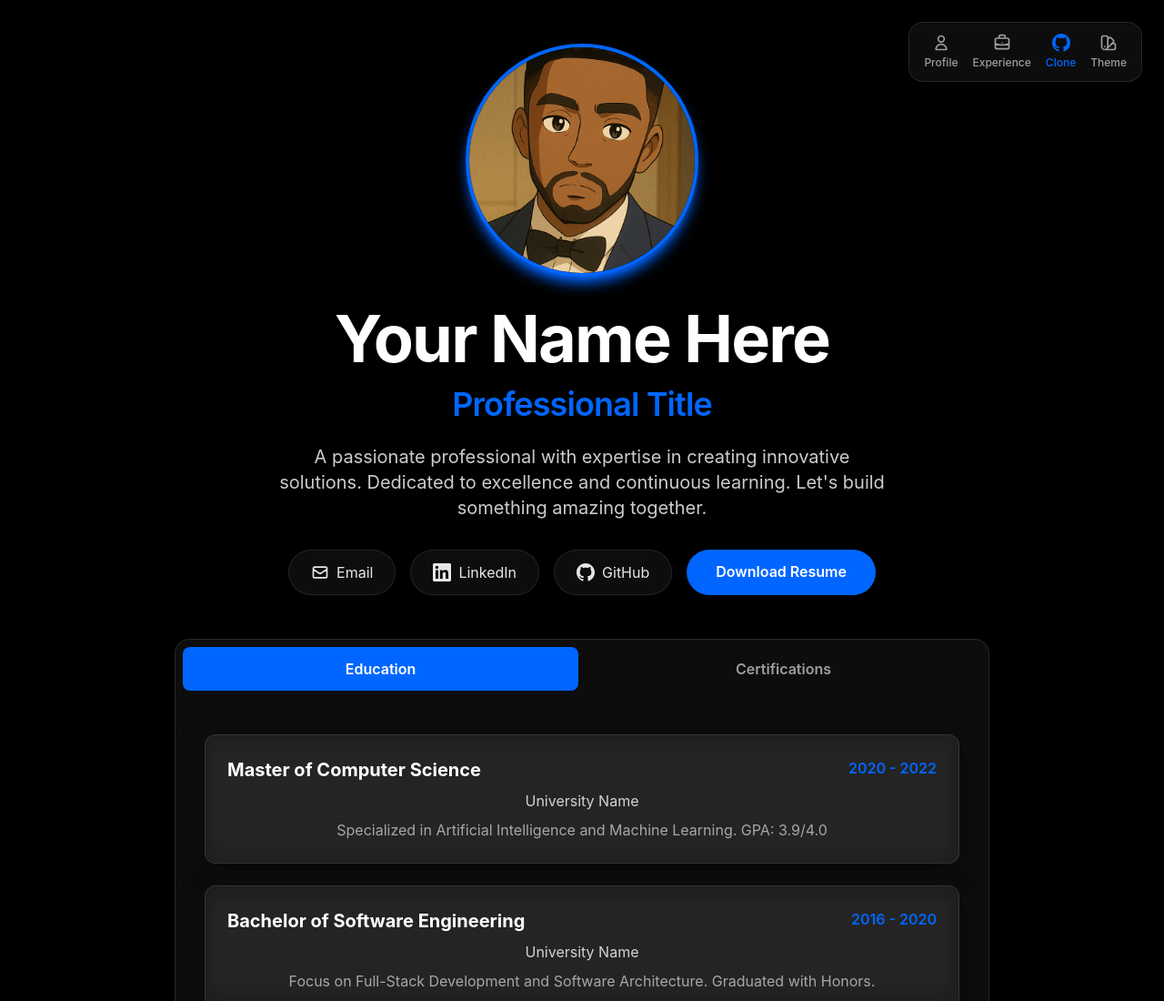
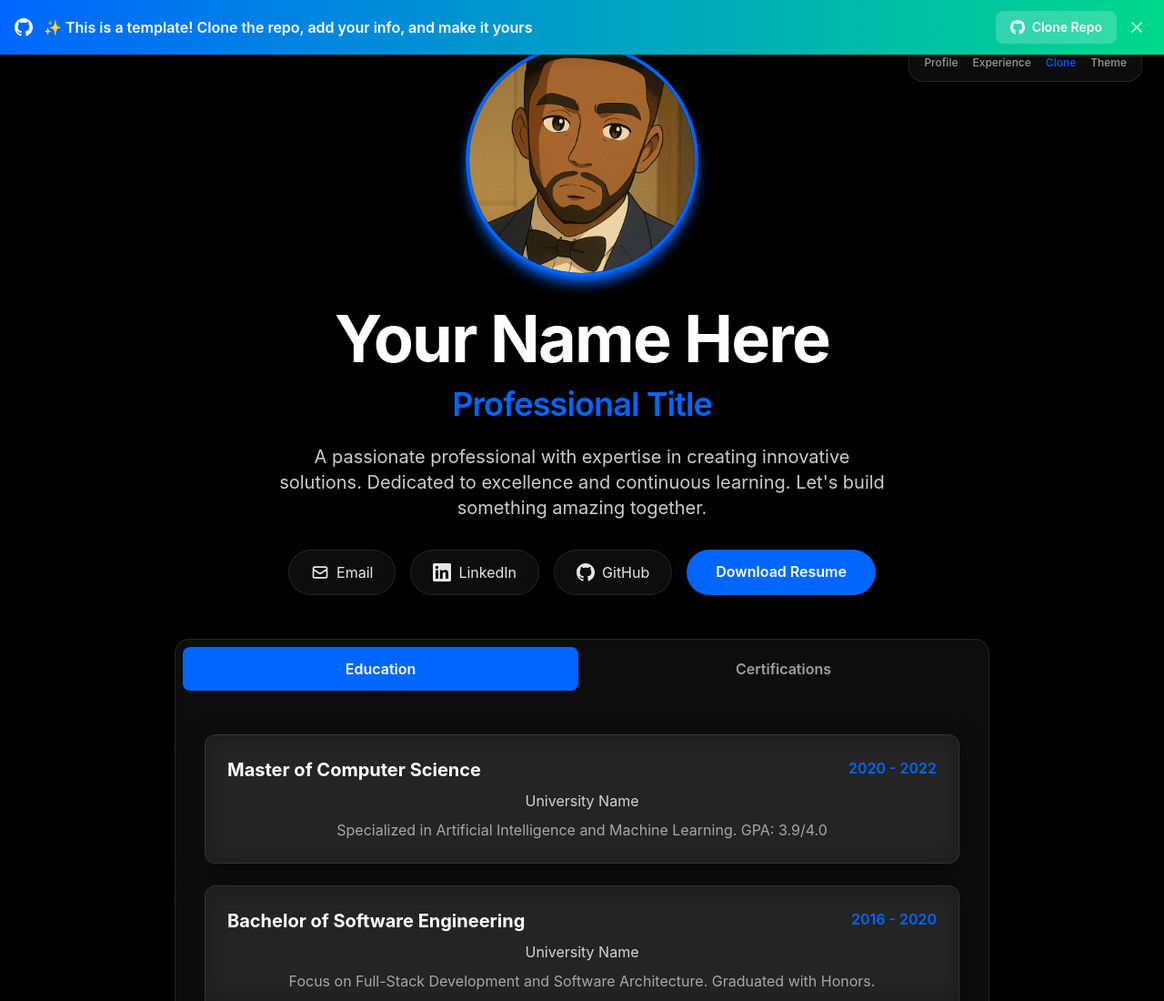
Before and after one commit to ze3zo00/interactive-resume, a plain HTML site: page index.html in a window 1280 px wide. Shown: the top 1100 px of the page at 91% size. Drawn offline with nearby package versions, Linux system fonts and the light colour scheme.

Commit message:
Update index.html

```diff
--- a/index.html
+++ b/index.html
@@ -151,6 +151,38 @@
 
     <!-- Scroll Progress Bar - Shows reading progress at the top of the page -->
     <div id="scrollProgress" class="scroll-progress-bar" style="width: 0%"></div>
+
+    <!-- ═══════════════════════════════════════════════════════════════════
+         TEMPLATE BANNER - Promotes cloning the repository
+         This banner appears at the top of the live demo
+         ═══════════════════════════════════════════════════════════════════ -->
+    <div id="templateBanner" class="fixed top-0 left-0 right-0 z-[60] bg-gradient-to-r from-accent-blue to-accent-green py-3 px-4 shadow-lg transform transition-transform duration-300" style="margin-top: 0;">
+        <div class="container mx-auto max-w-7xl flex items-center justify-between gap-4 flex-wrap">
+            <div class="flex items-center gap-3 flex-1 min-w-0">
+                <svg class="w-5 h-5 flex-shrink-0 text-white" fill="currentColor" viewBox="0 0 24 24">
+                    <path d="M12 0c-6.626 0-12 5.373-12 12 0 5.302 3.438 9.8 8.207 11.387.599.111.793-.261.793-.577v-2.234c-3.338.726-4.033-1.416-4.033-1.416-.546-1.387-1.333-1.756-1.333-1.756-1.089-.745.083-.729.083-.729 1.205.084 1.839 1.237 1.839 1.237 1.07 1.834 2.807 1.304 3.492.997.107-.775.418-1.305.762-1.604-2.665-.305-5.467-1.334-5.467-5.931 0-1.311.469-2.381 1.236-3.221-.124-.303-.535-1.524.117-3.176 0 0 1.008-.322 3.301 1.23.957-.266 1.983-.399 3.003-.404 1.02.005 2.047.138 3.006.404 2.291-1.552 3.297-1.23 3.297-1.23.653 1.653.242 2.874.118 3.176.77.84 1.235 1.911 1.235 3.221 0 4.609-2.807 5.624-5.479 5.921.43.372.823 1.102.823 2.222v3.293c0 .319.192.694.801.576 4.765-1.589 8.199-6.086 8.199-11.386 0-6.627-5.373-12-12-12z" />
+                </svg>
+                <p class="text-white text-sm md:text-base font-semibold">
+                    <span class="hidden sm:inline">✨ This is a template! </span>Clone the repo, add your info, and make it yours
+                </p>
+            </div>
+            <div class="flex items-center gap-2">
+                <a href="https://github.com/ze3zo00/interactive-resume" target="_blank" rel="noopener noreferrer"
+                   class="bg-white/20 hover:bg-white/30 backdrop-blur-sm px-4 py-2 rounded-lg text-white text-sm font-semibold transition-all duration-300 hover:scale-105 flex items-center gap-2">
+                    <svg class="w-4 h-4" fill="currentColor" viewBox="0 0 24 24">
+                        <path d="M12 0c-6.626 0-12 5.373-12 12 0 5.302 3.438 9.8 8.207 11.387.599.111.793-.261.793-.577v-2.234c-3.338.726-4.033-1.416-4.033-1.416-.546-1.387-1.333-1.756-1.333-1.756-1.089-.745.083-.729.083-.729 1.205.084 1.839 1.237 1.839 1.237 1.07 1.834 2.807 1.304 3.492.997.107-.775.418-1.305.762-1.604-2.665-.305-5.467-1.334-5.467-5.931 0-1.311.469-2.381 1.236-3.221-.124-.303-.535-1.524.117-3.176 0 0 1.008-.322 3.301 1.23.957-.266 1.983-.399 3.003-.404 1.02.005 2.047.138 3.006.404 2.291-1.552 3.297-1.23 3.297-1.23.653 1.653.242 2.874.118 3.176.77.84 1.235 1.911 1.235 3.221 0 4.609-2.807 5.624-5.479 5.921.43.372.823 1.102.823 2.222v3.293c0 .319.192.694.801.576 4.765-1.589 8.199-6.086 8.199-11.386 0-6.627-5.373-12-12-12z" />
+                    </svg>
+                    <span class="hidden sm:inline">Clone Repo</span>
+                    <span class="sm:hidden">Clone</span>
+                </a>
+                <button id="closeBanner" class="text-white/80 hover:text-white transition-colors p-1" aria-label="Close banner">
+                    <svg class="w-5 h-5" fill="none" stroke="currentColor" viewBox="0 0 24 24">
+                        <path stroke-linecap="round" stroke-linejoin="round" stroke-width="2" d="M6 18L18 6M6 6l12 12" />
+                    </svg>
+                </button>
+            </div>
+        </div>
+    </div>
 
     <!-- Skip to Content Link - Accessibility feature for keyboard navigation -->
     <a href="#main-content"
@@ -705,7 +737,7 @@
     END OF FILE
 
     QUICK CUSTOMIZATION CHECKLIST:
-    ☐ Replace ProfilePic.png with your photo
+    ☐ Replace ProfilePic.PNG with your photo
     ☐ Update name and title (lines 161-167)
     ☐ Write your bio/tagline (line 173)
     ☐ Add your contact links (lines 183-217)
```
